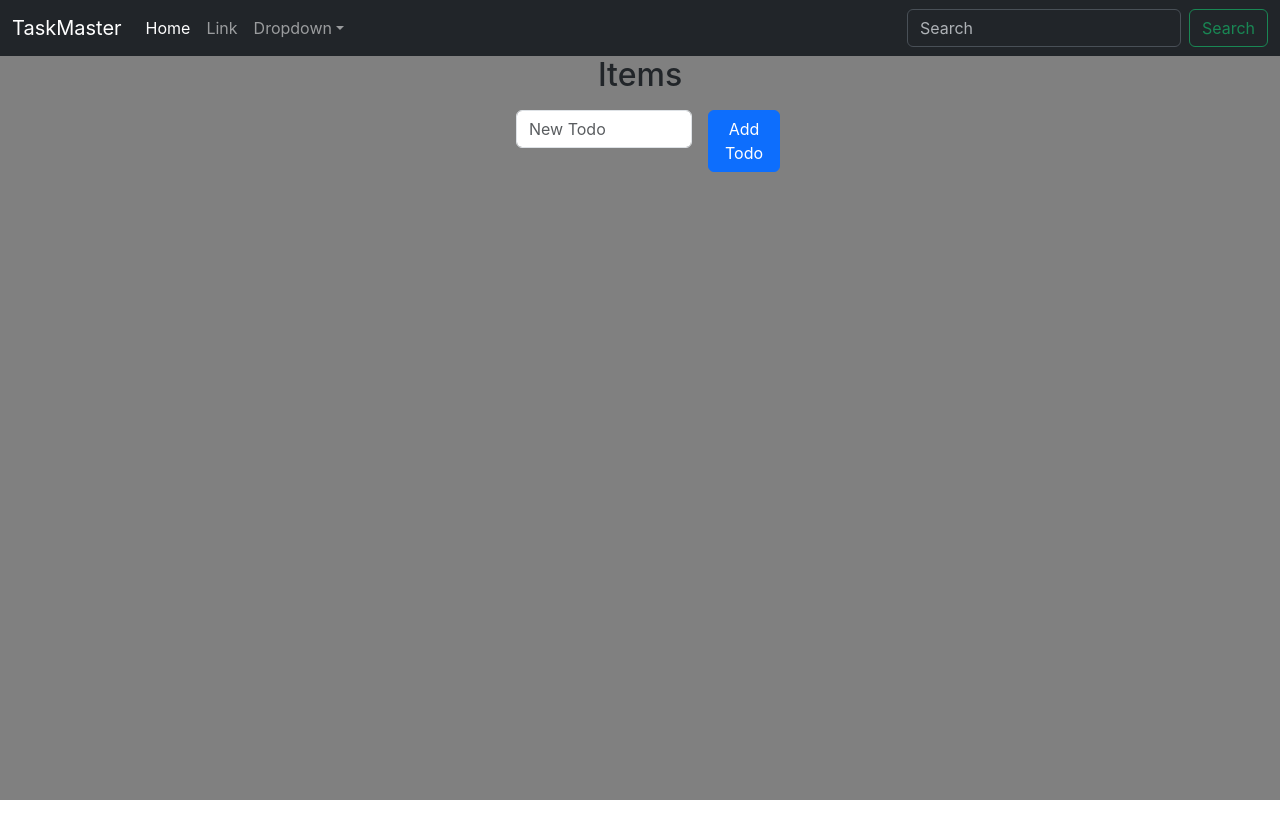
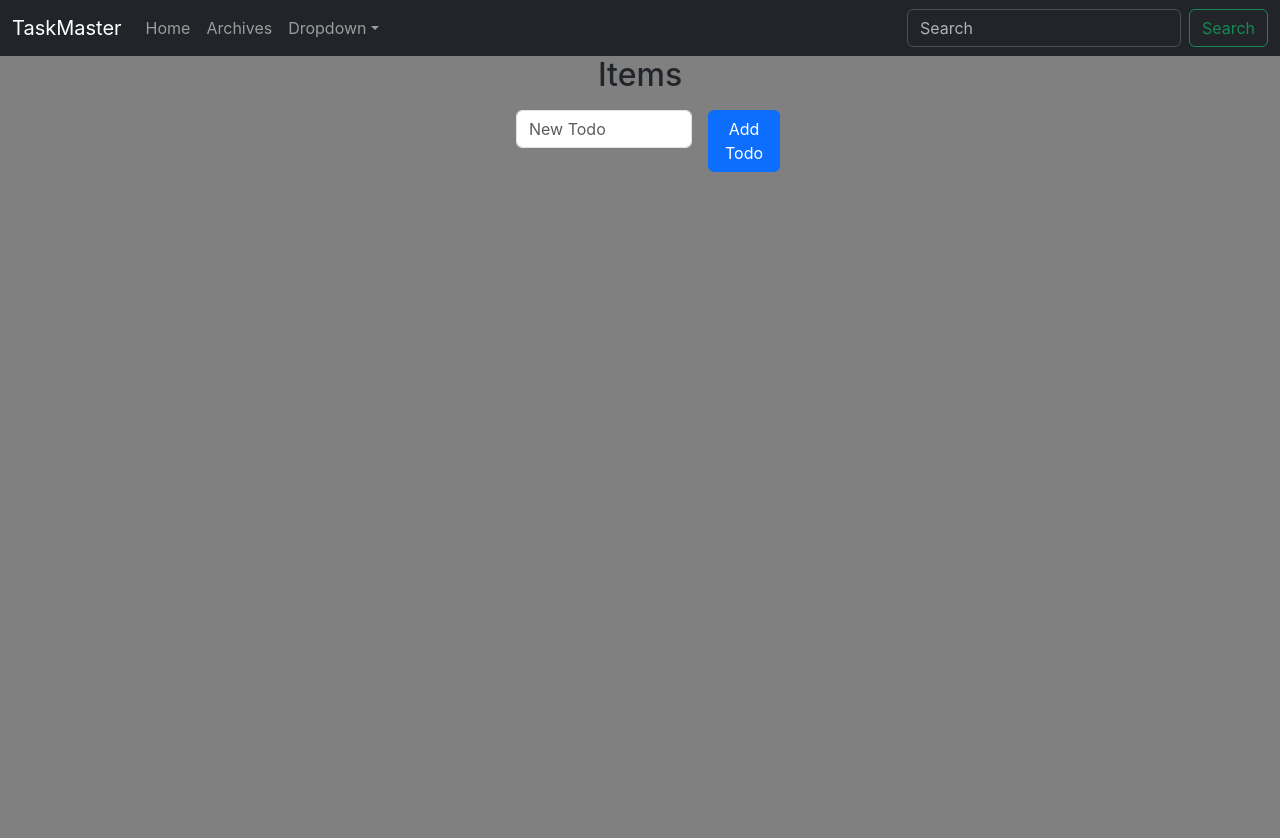
Before and after one commit to bengillitt/TaskMasterTodoList, a React (Create React App) app: page / in a window 1280 px wide. Shown: the top 838 px of the page. Before the commit the page ends 800 px from the top, so only its background shows below. Built offline with nearby package versions, Linux system fonts and the light colour scheme.

Commit message:
Add routing for other pages

```diff
--- a/package.json
+++ b/package.json
@@ -8,6 +8,7 @@
     "@testing-library/user-event": "^13.5.0",
     "react": "^18.2.0",
     "react-dom": "^18.2.0",
+    "react-router-dom": "^6.16.0",
     "react-scripts": "5.0.1",
     "web-vitals": "^2.1.4"
   },
--- a/src/components/Header.js
+++ /dev/null
@@ -1,82 +0,0 @@
-import React from "react";
-
-const Header = () => {
-  return (
-    <nav className="navbar navbar-expand-lg bg-dark" data-bs-theme="dark">
-      <div className="container-fluid">
-        <a className="navbar-brand" href="./">
-          TaskMaster
-        </a>
-        <button
-          className="navbar-toggler"
-          type="button"
-          data-bs-toggle="collapse"
-          data-bs-target="#navbarSupportedContent"
-          aria-controls="navbarSupportedContent"
-          aria-expanded="false"
-          aria-label="Toggle navigation"
-        >
-          <span className="navbar-toggler-icon"></span>
-        </button>
-        <div className="collapse navbar-collapse" id="navbarSupportedContent">
-          <ul className="navbar-nav me-auto mb-2 mb-lg-0">
-            <li className="nav-item">
-              <a className="nav-link active" aria-current="page" href="./">
-                Home
-              </a>
-            </li>
-            <li className="nav-item">
-              <a className="nav-link" href="./">
-                Link
-              </a>
-            </li>
-            <li className="nav-item dropdown">
-              <a
-                className="nav-link dropdown-toggle"
-                href="./"
-                role="button"
-                data-bs-toggle="dropdown"
-                aria-expanded="false"
-              >
-                Dropdown
-              </a>
-              <ul className="dropdown-menu">
-                <li>
-                  <a className="dropdown-item" href="./">
-                    Action
-                  </a>
-                </li>
-                <li>
-                  <a className="dropdown-item" href="./">
-                    Another action
-                  </a>
-                </li>
-                <li>
-                  <hr className="dropdown-divider" />
-                </li>
-                <li>
-                  <a className="dropdown-item" href="./">
-                    Something else here
-                  </a>
-                </li>
-              </ul>
-            </li>
-          </ul>
-          <form className="d-flex" role="search">
-            <input
-              className="form-control me-2"
-              type="search"
-              placeholder="Search"
-              aria-label="Search"
-            />
-            <button className="btn btn-outline-success" type="submit">
-              Search
-            </button>
-          </form>
-        </div>
-      </div>
-    </nav>
-  );
-};
-
-export default Header;
--- a/src/index.js
+++ b/src/index.js
@@ -1,13 +1,35 @@
-import React from 'react';
-import ReactDOM from 'react-dom/client';
-import './index.css';
-import App from './App';
-import reportWebVitals from './reportWebVitals';
+import React from "react";
+import ReactDOM from "react-dom/client";
+import "./index.css";
+import { createBrowserRouter, RouterProvider } from "react-router-dom";
+import App from "./pages/App";
+import reportWebVitals from "./reportWebVitals";
+import ErrorPage from "./pages/ErrorPage";
+import ArchivesPage from "./pages/ArchivesPage";
+import Header from "./pages/Header";
 
-const root = ReactDOM.createRoot(document.getElementById('root'));
+const router = createBrowserRouter([
+  {
+    path: "/",
+    element: <Header />,
+    errorElement: <ErrorPage />,
+    children: [
+      {
+        path: "/",
+        element: <App />,
+      },
+      {
+        path: "/archives",
+        element: <ArchivesPage />,
+      },
+    ],
+  },
+]);
+
+const root = ReactDOM.createRoot(document.getElementById("root"));
 root.render(
   <React.StrictMode>
-    <App />
+    <RouterProvider router={router} />
   </React.StrictMode>
 );
 
--- a/src/App.js
+++ b/src/pages/App.js
@@ -1,11 +1,9 @@
 import "./App.css";
-import Header from "./components/Header";
-import Todo from "./components/ToDo";
+import Todo from "../components/ToDo";
 
 function App() {
   return (
     <div className="app">
-      <Header />
       <Todo />
     </div>
   );
--- /dev/null
+++ b/src/pages/ArchivesPage.js
@@ -0,0 +1,5 @@
+const ArchivesPage = () => {
+  return <h1>Hello World!</h1>;
+};
+
+export default ArchivesPage;
--- /dev/null
+++ b/src/pages/ErrorPage.js
@@ -0,0 +1,5 @@
+const ErrorPage = () => {
+  return <h1>Error 404, Page Not Found</h1>;
+};
+
+export default ErrorPage;
--- /dev/null
+++ b/src/pages/Header.js
@@ -0,0 +1,86 @@
+import React from "react";
+import { Outlet, Link } from "react-router-dom";
+
+const Header = () => {
+  return (
+    <>
+      <nav className="navbar navbar-expand-lg bg-dark" data-bs-theme="dark">
+        <div className="container-fluid">
+          <Link className="navbar-brand" to="./">
+            TaskMaster
+          </Link>
+          <button
+            className="navbar-toggler"
+            type="button"
+            data-bs-toggle="collapse"
+            data-bs-target="#navbarSupportedContent"
+            aria-controls="navbarSupportedContent"
+            aria-expanded="false"
+            aria-label="Toggle navigation"
+          >
+            <span className="navbar-toggler-icon"></span>
+          </button>
+          <div className="collapse navbar-collapse" id="navbarSupportedContent">
+            <ul className="navbar-nav me-auto mb-2 mb-lg-0">
+              <li className="nav-item">
+                <Link className="nav-link" aria-current="page" to="./">
+                  Home
+                </Link>
+              </li>
+              <li className="nav-item">
+                <Link className="nav-link" to="./archives">
+                  Archives
+                </Link>
+              </li>
+              <li className="nav-item dropdown">
+                <a
+                  className="nav-link dropdown-toggle"
+                  href="./"
+                  role="button"
+                  data-bs-toggle="dropdown"
+                  aria-expanded="false"
+                >
+                  Dropdown
+                </a>
+                <ul className="dropdown-menu">
+                  <li>
+                    <a className="dropdown-item" href="./">
+                      Action
+                    </a>
+                  </li>
+                  <li>
+                    <a className="dropdown-item" href="./">
+                      Another action
+                    </a>
+                  </li>
+                  <li>
+                    <hr className="dropdown-divider" />
+                  </li>
+                  <li>
+                    <a className="dropdown-item" href="./">
+                      Something else here
+                    </a>
+                  </li>
+                </ul>
+              </li>
+            </ul>
+            <form className="d-flex" role="search">
+              <input
+                className="form-control me-2"
+                type="search"
+                placeholder="Search"
+                aria-label="Search"
+              />
+              <button className="btn btn-outline-success" type="submit">
+                Search
+              </button>
+            </form>
+          </div>
+        </div>
+      </nav>
+      <Outlet />
+    </>
+  );
+};
+
+export default Header;
```
Also changed, not shown: src/pages/App.css (renamed from src/App.css), 1 other file (tests, documents, lock files or other folders).
